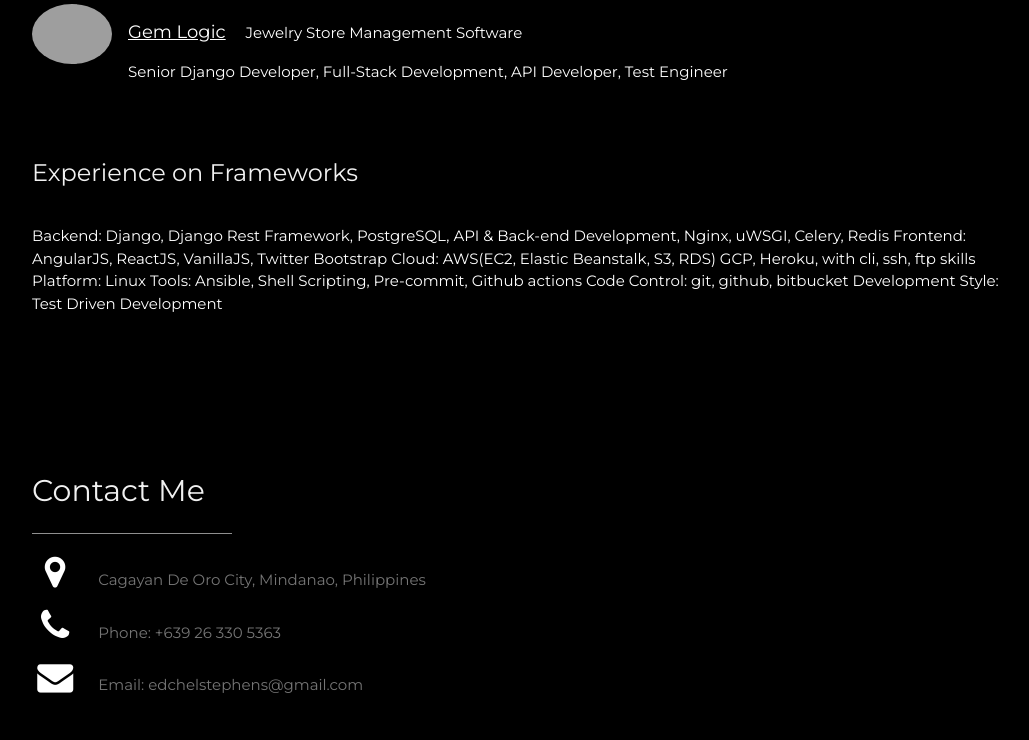
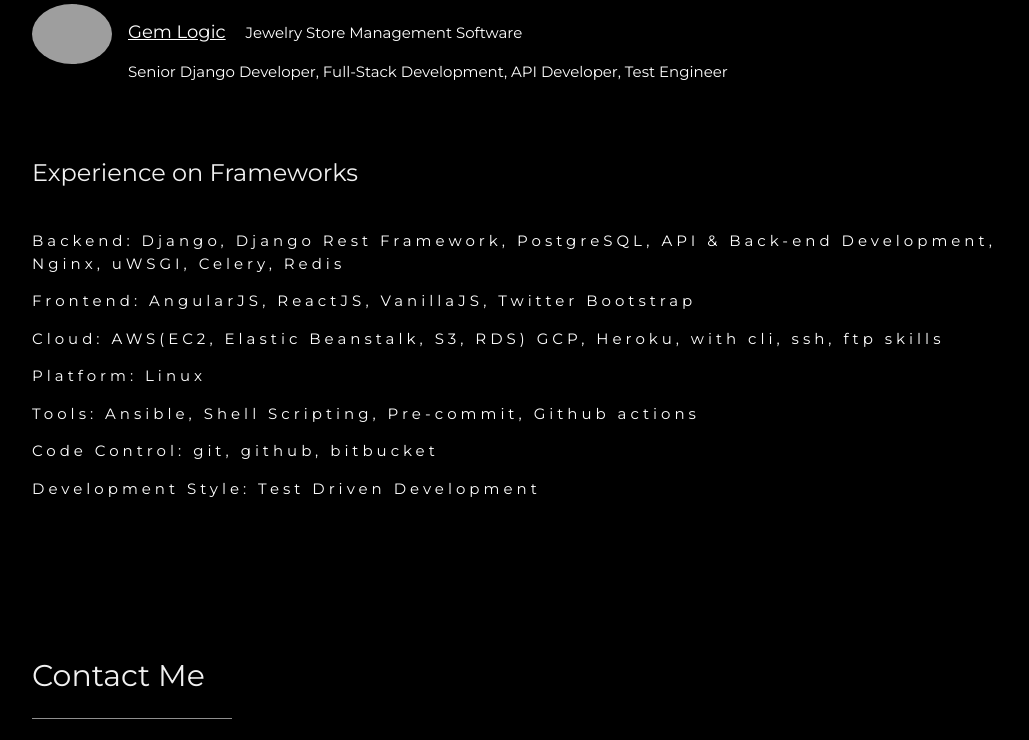
Before and after one commit to edchelstephens/portfolio, a Django app: page / in a window 1280 px wide. Shown: the part 4570-5310 px from the top of the page, without its empty margins (178-1207 px from the left). Run offline with Django 4.2, Linux system fonts and the light colour scheme; grey boxes are pictures that could not be loaded.

Commit message:
chore: frameworks.

```diff
--- a/pages/templates/pages/index.html
+++ b/pages/templates/pages/index.html
@@ -276,14 +276,13 @@
 
 
                                 <h3 class="w3-padding-24 w3-text-light-grey">Experience on Frameworks</h3>
-
-                                Backend: Django, Django Rest Framework, PostgreSQL, API & Back-end Development, Nginx, uWSGI,  Celery, Redis
-                                Frontend: AngularJS, ReactJS, VanillaJS, Twitter Bootstrap
-                                Cloud: AWS(EC2, Elastic Beanstalk, S3, RDS) GCP, Heroku, with cli, ssh, ftp skills
-                                Platform: Linux
-                                Tools: Ansible, Shell Scripting, Pre-commit, Github actions
-                                Code Control: git, github, bitbucket
-                                Development Style: Test Driven Development
+                                <p class="w3-wide">Backend: Django, Django Rest Framework, PostgreSQL, API & Back-end Development, Nginx, uWSGI,  Celery, Redis</p>
+                                <p class="w3-wide">Frontend: AngularJS, ReactJS, VanillaJS, Twitter Bootstrap</p>
+                                <p class="w3-wide">Cloud: AWS(EC2, Elastic Beanstalk, S3, RDS) GCP, Heroku, with cli, ssh, ftp skills</p>
+                                <p class="w3-wide">Platform: Linux</p>
+                                <p class="w3-wide">Tools: Ansible, Shell Scripting, Pre-commit, Github actions</p>
+                                <p class="w3-wide">Code Control: git, github, bitbucket</p>
+                                <p class="w3-wide">Development Style: Test Driven Development</p>
                             </p>
 
 
```
